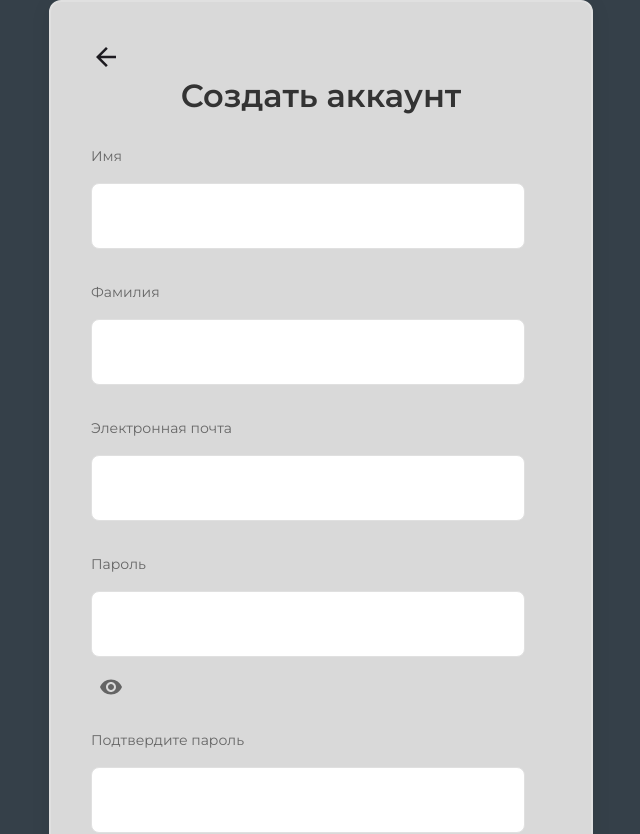
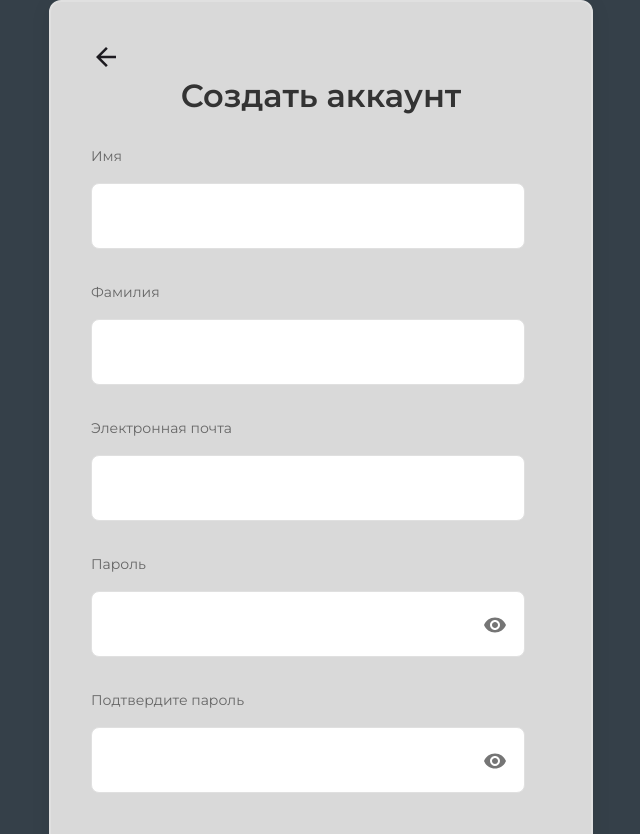
Before and after one commit to KyKyRuZa/client, a React (Create React App) app: page /register in a window 1280 px wide. Shown: the top 834 px of the page, without its empty margins (319-959 px from the left). Built offline with nearby package versions, Linux system fonts and the light colour scheme.

Commit message:
upd log/reg

```diff
--- a/src/components/Auth/Login.jsx
+++ b/src/components/Auth/Login.jsx
@@ -2,7 +2,6 @@ import React, { useState } from 'react';
 import { Link, useNavigate } from 'react-router-dom';
 import { useAuth } from './Auth';
 import '../../styles/auth.css'
-import '../../styles/global.css'
 import { ReactComponent as BackArrow }  from '../../styles/assets/icons/arrow_back.svg';
 import VisibilityIcon from '@mui/icons-material/Visibility';
 import VisibilityOffIcon from '@mui/icons-material/VisibilityOff';
@@ -84,10 +83,7 @@ const Login = () => {
                             onChange={handleChange}
                             required
                         />
-                        <IconButton
-                            onClick={togglePasswordVisibility}
-                            className="visibility-toggle"
-                        >
+                        <IconButton  onClick={togglePasswordVisibility} className="visibility-toggle">
                             {showPassword ? <VisibilityOffIcon /> : <VisibilityIcon />}
                         </IconButton>
                     </div>
--- a/src/components/Auth/Register.jsx
+++ b/src/components/Auth/Register.jsx
@@ -114,11 +114,8 @@ const Register = () => {
                             required
                             minLength="6"
                         />
-                        <IconButton
-                            onClick={togglePasswordVisibility}
-                            className="visibility-toggle"
-                        >
-                            {showPassword ? <VisibilityOffIcon /> : <VisibilityIcon />}
+                        <IconButton  onClick={togglePasswordVisibility} className="visibility-toggle">
+                            {showPassword ? <VisibilityOffIcon/> : <VisibilityIcon />}
                         </IconButton>
                     </div>
 
@@ -132,11 +129,8 @@ const Register = () => {
                             onChange={handleChange}
                             required
                         />
-                        <IconButton
-                            onClick={togglePasswordVisibility}
-                            className="visibility-toggle"
-                        >
-                            {showPassword ? <VisibilityOffIcon /> : <VisibilityIcon />}
+                        <IconButton  onClick={togglePasswordVisibility} className="visibility-toggle">
+                            {showPassword ? <VisibilityOffIcon className='visibility-toggle-icon'/> : <VisibilityIcon className='visibility-toggle-icon'/>}
                         </IconButton>
                     </div>
                     <div className="form-group checkbox-group">
--- a/src/pages/Profile.jsx
+++ b/src/pages/Profile.jsx
@@ -117,11 +117,8 @@ const Catalog = () => {
             console.error('Ошибка при удалении продукта:', error);
         }
     };
-
-    const handleEdit = async (productId) => {
-        const product = products.find(p => p.id === productId);
-        if (product) {
-            setEditingProduct(product);
+    const handleEdit = (product) => {
+        setIsAddingProduct(false);
         setNewProduct({
             name: product.name,
             description: product.description,
@@ -129,7 +126,6 @@ const Catalog = () => {
             image: null
         });
         setIsAddingProduct(true);
-        }
     };
 
     const handleSearch = (e) => {
@@ -243,7 +239,7 @@ const Catalog = () => {
                                         <td>{product.description}</td>
                                         <td>{product.price}</td>
                                         <td>
-                                            <IconButton className="icon-button edit" onClick={() => handleEdit(product.id)}>
+                                            <IconButton className="icon-button edit" onClick={() => handleEdit(product)}>
                                                 <EditIcon />
                                             </IconButton>
                                             <IconButton className="icon-button delete" onClick={() => handleDelete(product.id)}>
--- a/src/styles/auth.css
+++ b/src/styles/auth.css
@@ -131,3 +131,8 @@
     color: #2563EB;
 
 }
+.visibility-toggle {
+    position: absolute !important;
+    color: #757575;
+    margin: 24px -50px !important;
+}
```
Lines whose indentation alone changed are shown as unchanged.
